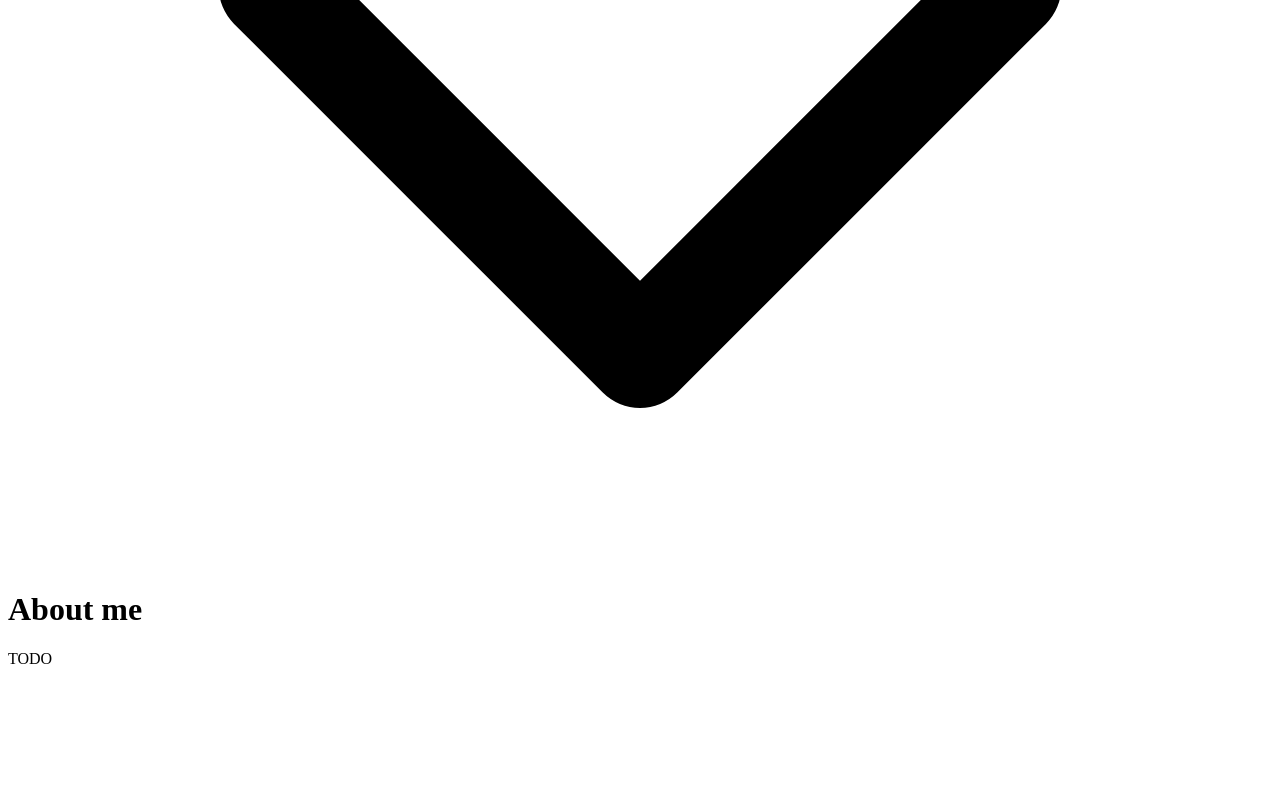
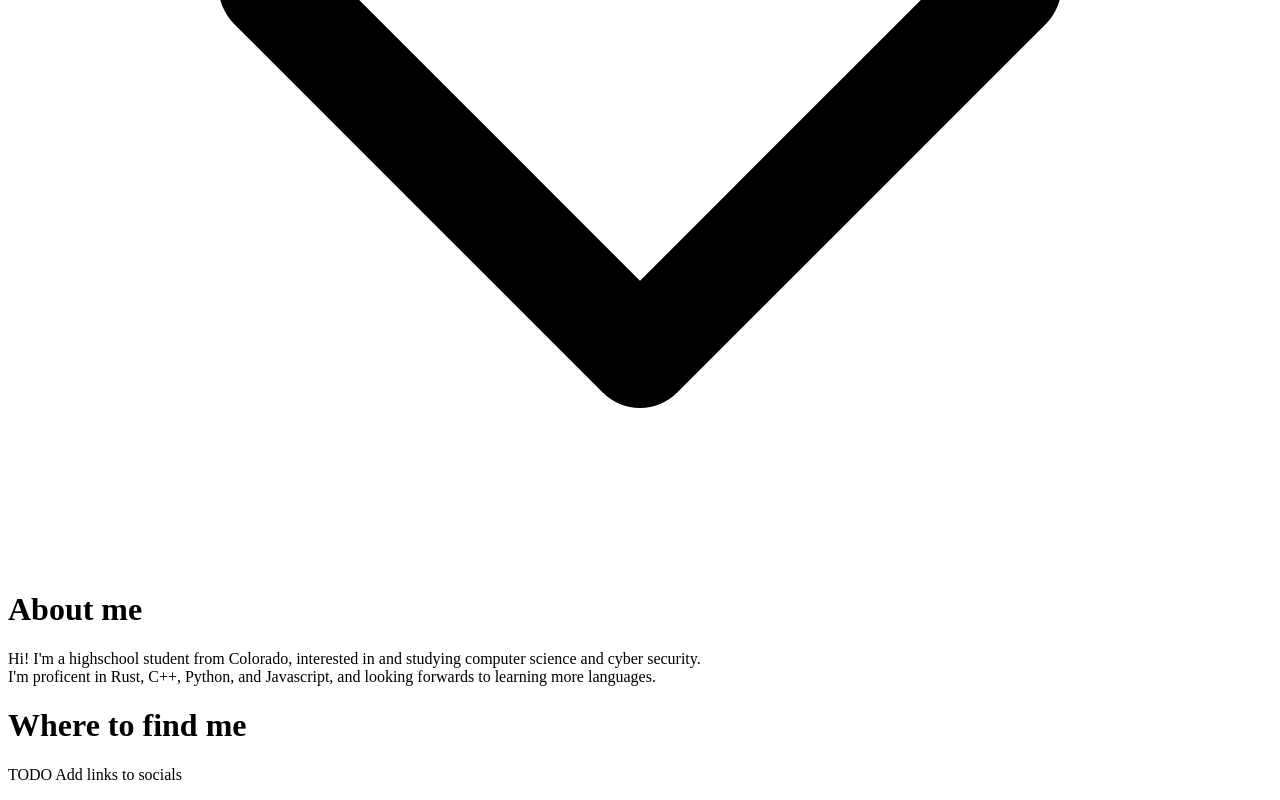
Before and after one commit to WYLDYR/portfolio, a Next.js app: page / in a window 1280 px wide. Shown: the part 778-1578 px from the top of the page. Before the commit the page ends 1462 px from the top, so only its background shows below. Built offline with nearby package versions, Linux system fonts and the light colour scheme.

Commit message:
Basic homepage design, new gradient

```diff
--- a/pages/index.js
+++ b/pages/index.js
@@ -28,10 +28,24 @@ export default function Home() {
       </div>
 
       {/* Main bit of homepage, contains a lot about me */}
-      <div className="text-3xl mx-10 md:mx-32 flex flex-col align-left place-items-left h-screen w-screen bg-gradient-to-r from-indigo-100 to-blue-100">
+      <div className="text-3xl mx-10 md:mx-32 flex flex-col align-left place-items-left h-screen w-screen bg-gradient-to-r from-indigo-100 via-red-100 to-yellow-100">
 
         <h1 className="text-6xl p-10 font-bold bg-clip-text text-transparent bg-gradient-to-b from-indigo-800 to-blue-600">About me</h1>
-        <p className="mx-32">TODO</p>
+        <p className="mx-32">
+          Hi! I'm a highschool student from Colorado, interested in and studying computer science and cyber security.
+          <br></br>
+          I'm proficent in
+            <a className="text-[#f74a01]"> Rust</a>,
+            <a className="text-[#659ad1]"> C++</a>,
+            <a className="text-[#3771a2]"> Python</a>, and
+            <a className="text-[#dfca2d]"> Javascript</a>,
+          and looking forwards to learning more languages.
+        </p>
+
+        <h1 className="text-6xl p-10 font-bold bg-clip-text text-transparent bg-gradient-to-b from-indigo-800 to-blue-600">Where to find me</h1>
+        <p className="mx-32">
+          TODO Add links to socials
+        </p>
 
       </div>
 
```
